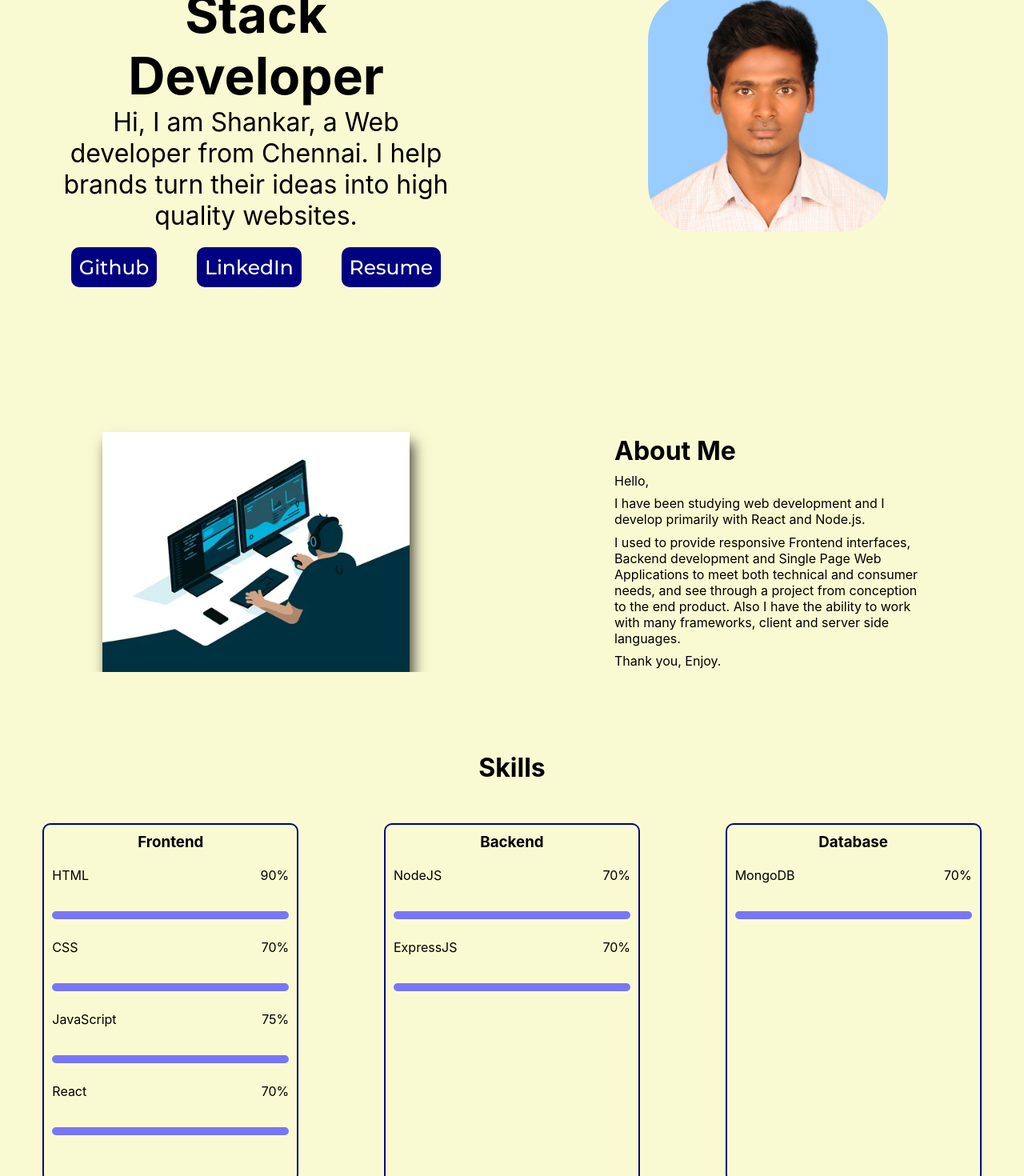
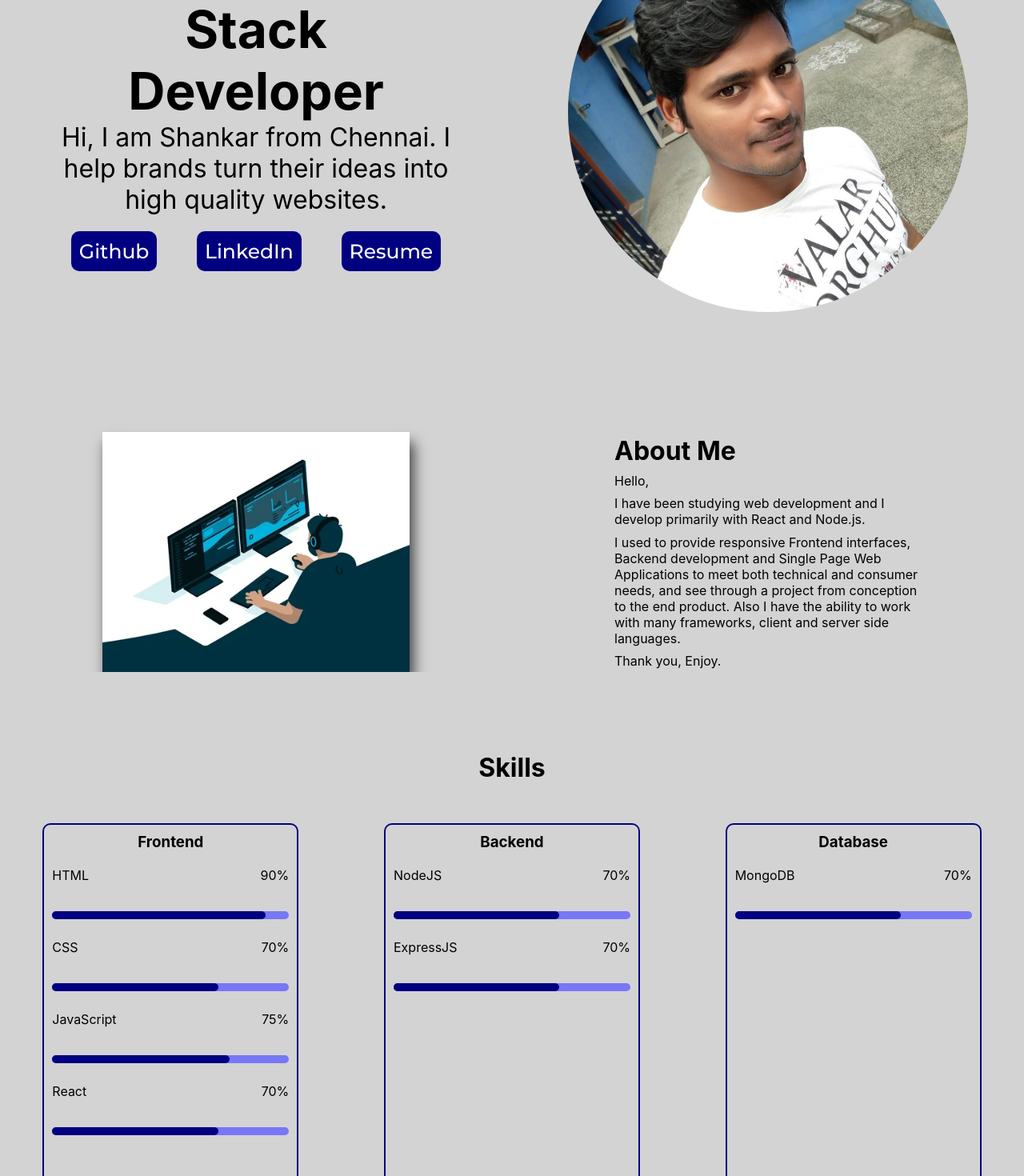
Before and after one commit to journeywithshankar/portfolio, a React (Create React App) app: page / in a window 1280 px wide. Shown: the part 260-1730 px from the top of the page at 80% size. Built offline with nearby package versions, Linux system fonts and the light colour scheme.

Commit message:
committed

```diff
--- a/src/App.css
+++ b/src/App.css
@@ -5,7 +5,7 @@
     box-sizing: border-box;
     margin: 0;
     padding: 0;
-    background-color: lightgoldenrodyellow;
+    background-color: lightgrey;
 }
 
 html {
@@ -107,11 +107,11 @@ button {
 }
 
 .home-image {
-    height: 300px;
-    width: 300px;
+    height: 500px;
+    width: 500px;
     object-fit: cover;
     object-position: top;
-    border-radius: 20%;
+    border-radius: 50%;
 }
 
 .home-links-container {
@@ -420,7 +420,7 @@ button {
         box-sizing: border-box;
         margin: 0;
         padding: 0;
-        background-color: lightgoldenrodyellow;
+        background-color: lightgrey;
     }
 
     .header {
@@ -470,6 +470,7 @@ button {
         height: 350px;
         overflow: hidden;
         width: 80%;
+        border-radius: 50%;
     }
 
     .home-text-container {
@@ -496,6 +497,8 @@ button {
     .home-image {
         object-fit: cover;
         object-position: top;
+        height: 250px;
+        width: 250px;
     }
 
     .home-links-container {
@@ -518,7 +521,7 @@ button {
         flex-direction: column-reverse;
         height: 800px;
         align-content: space-around;
-        margin-top: 30px;
+        margin-top: 10px;
     }
 
     .about-image{
@@ -531,7 +534,8 @@ button {
     .about-container{
         color: black;
         width: 80%;
-        height: 300px;
+        height: 400px;
+        padding-top: 0px;
         display: flex;
         flex-direction: column;
         justify-content: space-around;
@@ -568,27 +572,34 @@ button {
 
     .projects-container {
         padding-top: 100px;
-        height: 1000px;
     }
 
     .project-container {
         width: 90%;
-        height: 120px;
         border-radius: 5px;
+        display: flex;
+        flex-direction: column;
     }
 
     .project-image {
         object-fit: cover;
-        width: 50%;
-        height: 120px;
+        padding: 0px;
+        margin-top: 0px;
+        height: 156px;
+        width: 100%;
+    }
+
+    .project-inner-container {
+        width: 100%;
+        height: 250px;
     }
 
     .project-inner-container h3 {
-        font-size: 10px;
+        font-size: 14px;
     }
 
     .project-inner-container p {
-        font-size: 8px;
+        font-size: 10px;
     }
 
     .project-links a {
--- a/src/Components/Header.js
+++ b/src/Components/Header.js
@@ -2,7 +2,7 @@ export function Header() {
     return (
         <header className="header">
             <p className="header-name">Shankar</p>
-            <a href="/" class="toggle-button">
+            <a href="/" className="toggle-button">
                 <span className="toggle-button-bar"></span>
                 <span className="toggle-button-bar"></span>
                 <span className="toggle-button-bar"></span>
--- a/src/Components/Home.js
+++ b/src/Components/Home.js
@@ -6,7 +6,7 @@ export function Home() {
                 <div className="home-text-container">
                     <div className="home-text">
                         <h1>Hey, I am a <span>Full Stack Developer</span></h1>
-                        <p>Hi, I am Shankar, a Web developer from Chennai. I help brands turn their ideas into high quality websites.</p>
+                        <p>Hi, I am Shankar from Chennai. I help brands turn their ideas into high quality websites.</p>
                         <div className="home-links-container">
                             <a target="_blank" rel="noreferrer" href="https://github.com/Shankarprince" className="home-links">Github</a>
                             <a target="_blank" rel="noreferrer" href="https://www.linkedin.com/in/shankarprince" className="home-links">LinkedIn</a>
@@ -16,7 +16,7 @@ export function Home() {
                     </div>
                 </div>
                 <div className="home-image-container">
-                    <img className="home-image" src={require("../Images/Photo.jpg")} alt="mypic"></img>
+                    <img className="home-image" src={require("../Images/photo1.jpg")} alt="mypic"></img>
                 </div>
             </div>
     );
--- a/src/Components/Skills.js
+++ b/src/Components/Skills.js
@@ -10,22 +10,22 @@ export function Skills() {
                                 <p className="bar">HTML</p>
                                 <p>90%</p>
                             </div>
-                            <p className="skill-bar"><span className="skilled-bar-html"></span></p>
+                            <div className="skill-bar"><p className="skilled-bar-html"></p></div>
                             <div>
                                 <p className="bar">CSS</p>
                                 <p>70%</p>
                             </div>
-                            <p className="skill-bar"><span className="skilled-bar-css"></span></p>
+                            <div className="skill-bar"><p className="skilled-bar-css"></p></div>
                             <div>
                                 <p className="bar">JavaScript</p>
                                 <p>75%</p>
                             </div>
-                            <p className="skill-bar"><span className="skilled-bar-js"></span></p>
+                            <div className="skill-bar"><p className="skilled-bar-js"></p></div>
                             <div>
                                 <p className="bar">React</p>
                                 <p>70%</p>
                             </div>
-                            <p className="skill-bar"><span className="skilled-bar-react"></span></p>
+                            <div className="skill-bar"><p className="skilled-bar-react"></p></div>
                         </div>
                     </div>
                     <div className="skill-container">
@@ -35,12 +35,12 @@ export function Skills() {
                                 <p className="bar">NodeJS</p>
                                 <p>70%</p>
                             </div>
-                            <p className="skill-bar"><span className="skilled-bar-css"></span></p>
+                            <div className="skill-bar"><p className="skilled-bar-css"></p></div>
                             <div>
                                 <p className="bar">ExpressJS</p>
                                 <p>70%</p>
                             </div>
-                            <p className="skill-bar"><span className="skilled-bar-css"></span></p>
+                            <div className="skill-bar"><p className="skilled-bar-css"></p></div>
                         </div>
                     </div>
                     <div className="skill-container">
@@ -50,7 +50,7 @@ export function Skills() {
                                 <p className="bar">MongoDB</p>
                                 <p>70%</p>
                             </div>
-                            <p className="skill-bar"><span className="skilled-bar-css"></span></p>
+                            <div className="skill-bar"><p className="skilled-bar-css"></p></div>
                         </div>
                     </div>
                 </div>
```
Also changed, not shown: src/Images/photo1.jpg (added).
